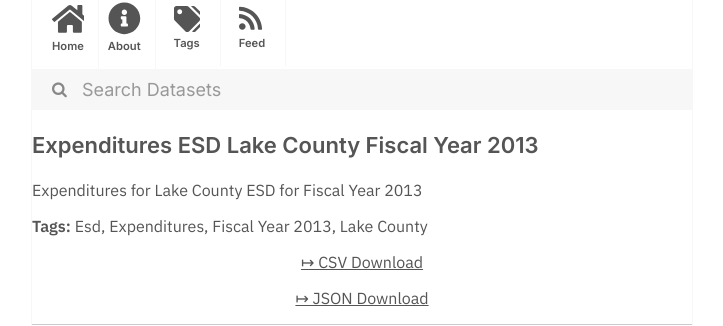
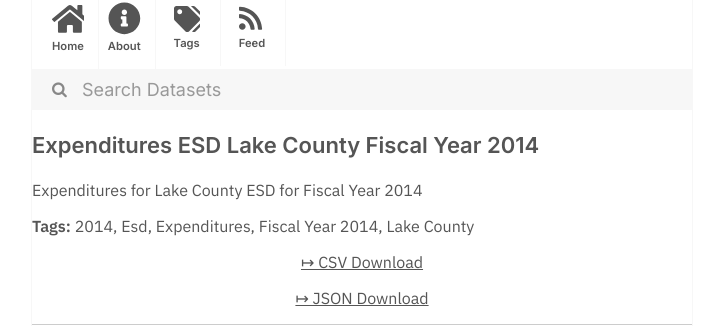
Before and after one commit to dayda-entities/state-of-oregon, a Jekyll site: the page built from _posts/2020-11-10-expenditures-esd-lake-county-f.md, in a window 1280 px wide. Shown: the part 216-542 px from the top of the page, without its empty margins (278-1001 px from the left). Built offline with Jekyll 4.4.1, drawn with Linux system fonts in a browser that asks for light colours.

```diff
--- a/_posts/2020-11-10-expenditures-esd-lake-county-f.md
+++ b/_posts/2020-11-10-expenditures-esd-lake-county-f.md
@@ -1,19 +1,20 @@
 ---
-title: Expenditures ESD Lake County Fiscal Year 2013
-created: '2020-11-10T17:22:43.581728'
-modified: '2020-11-10T17:22:43.581741'
+title: Expenditures ESD Lake County Fiscal Year 2014
+created: '2020-11-10T17:22:45.165972'
+modified: '2020-11-10T17:22:45.165984'
 state: active
 type: dataset
 tags:
+  - '2014'
   - Esd
   - Expenditures
-  - Fiscal Year 2013
+  - Fiscal Year 2014
   - Lake County
 groups:
   - Local Government
-csv_url: 'https://data.oregon.gov/api/views/jwiy-7t5b/rows.csv?accessType=DOWNLOAD'
-json_url: 'https://data.oregon.gov/api/views/jwiy-7t5b/rows.json?accessType=DOWNLOAD'
+csv_url: 'https://data.oregon.gov/api/views/k962-kb6c/rows.csv?accessType=DOWNLOAD'
+json_url: 'https://data.oregon.gov/api/views/k962-kb6c/rows.json?accessType=DOWNLOAD'
 layout: post
 
 ---
-Expenditures for Lake County ESD for Fiscal Year 2013
+Expenditures for Lake County ESD for Fiscal Year 2014
```
